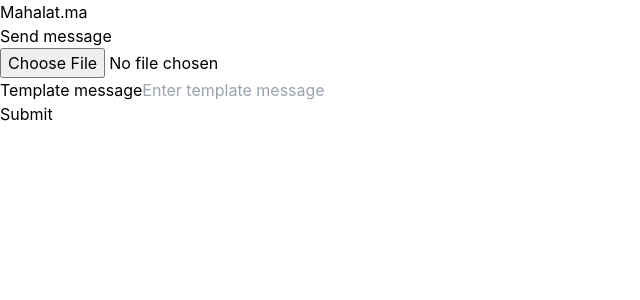
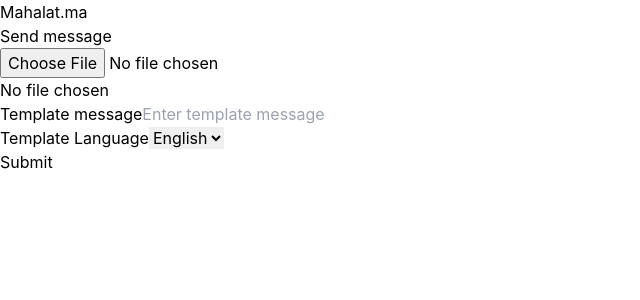
Before and after one commit to elbriniachraf/wpppAPi, a React (Create React App) app in the folder FrontEnd/: page / in a window 1280 px wide. Shown: the top 300 px of the page, without its empty margins (0-640 px from the left). Built offline with nearby package versions, Linux system fonts and the light colour scheme.

Commit message:
update file

```diff
--- a/FrontEnd/src/Component/WhatsAppApi/WhatsappApi.jsx
+++ b/FrontEnd/src/Component/WhatsAppApi/WhatsappApi.jsx
@@ -6,16 +6,16 @@ import swal from 'sweetalert';
 function WhatsappApi() {
   const [numbers, setNumbers] = useState([]);
   const [template, setTemplate] = useState('');
-  const [fileName, setFileName] = useState('');
+  const [languageCode, setLanguageCode] = useState('en_US'); // Default language is English
+  const [fileName, setFileName] = useState('No file chosen'); // State variable to store the file name
+  const [sending, setSending] = useState(false); // State variable to track sending status
 
-  const notify = () => swal(
-    {
-      title: 'Messages sent successfully.',
-      icon: 'success',
-      button: 'close',
-      className: 'alert',
-    }
-  );
+  const notify = () => swal({
+    title: 'Messages sent successfully.',
+    icon: 'success',
+    button: 'close',
+    className: 'alert',
+  });
 
   const header = {
     headers: {
@@ -25,18 +25,18 @@ function WhatsappApi() {
   };
 
   useEffect(() => {
-    console.log('Extracted numbers:', numbers); // Move this logging inside the useEffect hook
+    console.log('Extracted numbers:', numbers);
   }, [numbers]);
 
   const handleFileUpload = (e) => {
     const file = e.target.files[0];
+    setFileName(file.name); // Update the file name
     const reader = new FileReader();
 
     reader.onload = (event) => {
       const data = new Uint8Array(event.target.result);
       const workbook = XLSX.read(data, { type: 'array' });
 
-      // Assuming the numbers are in the first column of the first sheet
       const sheet = workbook.Sheets[workbook.SheetNames[0]];
       const range = XLSX.utils.decode_range(sheet['!ref']);
 
@@ -44,19 +44,16 @@ function WhatsappApi() {
       for (let i = range.s.r; i <= range.e.r; i++) {
         const cellAddress = XLSX.utils.encode_cell({ r: i, c: 0 });
         const cell = sheet[cellAddress];
-        if (cell && cell.t === 'n') { // Check if cell contains a number
+        if (cell && (cell.t === 's')) {
           extractedNumbers.push(cell.v);
         }
       }
 
-      setNumbers(extractedNumbers); // Set the extracted numbers
-      setFileName(file.name); // Set the file name
+      setNumbers(extractedNumbers);
     };
 
     reader.readAsArrayBuffer(file);
-
-    // Clear the input field to force triggering the onChange event
-    e.target.value = null;
+    e.target.value = null; // Clear the input field to force triggering the onChange event
   };
 
   const sendMessage = async () => {
@@ -65,16 +62,18 @@ function WhatsappApi() {
       return;
     }
 
+    setSending(true); // Start sending
+
     try {
       for (const number of numbers) {
         const message = {
           messaging_product: 'whatsapp',
-          to: `212${number}`,
+          to: number.slice(2,13),
           type: 'template',
           template: {
             name: template,
             language: {
-              code: 'en_US',
+              code: languageCode, // Use the selected language code
             },
           },
         };
@@ -89,9 +88,10 @@ function WhatsappApi() {
       }
       notify();
       console.log('Messages sent successfully.');
-
     } catch (error) {
       console.error('Error sending messages:', error);
+    } finally {
+      setSending(false); // Finish sending
     }
   };
 
@@ -100,16 +100,10 @@ function WhatsappApi() {
       <div className="lg:w-1/2">
         <div className="max-w-md mx-auto p-6 border">
           <h1 className="text-xl font-semibold mb-4">Send message</h1>
-          <input
-            type="file"
-            required
-            accept=".xlsx"
-            onChange={handleFileUpload}
-            className="text-white "
-          />
-          {fileName && (
-            <div className="text-sm text-blue-700 py-2 truncate">{fileName}</div>
-          )}
+          <input type="file" accept=".xlsx" onChange={handleFileUpload} className='text-white'/>
+          <div className="text-blue-700 py-2">
+            {fileName} {/* Display the file name */}
+          </div>
           <div className="flex flex-col">
             <label htmlFor="text" className="text-sm text-gray-500 py-2">
               Template message
@@ -119,17 +113,33 @@ function WhatsappApi() {
               type="text"
               id="text"
               name="text"
-              required
               placeholder="Enter template message"
-              className="border-b border-gray-300 py-4 focus:outline-none focus:border-black"
+              className="border-b border-gray-300 py-3 focus:outline-none focus:border-black"
             />
+          </div>
+          <div className="flex flex-col">
+            <label htmlFor="language" className="text-sm text-gray-500 py-2">
+              Template Language
+            </label>
+            <select
+              id="language"
+              name="language"
+              value={languageCode}
+              onChange={(e) => setLanguageCode(e.target.value)}
+              className="border border-gray-300 p-3 my-2 focus:outline-none focus:border-black"
+            >
+              <option value="en_US">English</option>
+              <option value="fr_FR">French</option>
+              <option value="ar_AR">Arabic</option>
+            </select>
           </div>
           <button
             type="button"
-            className="bg-black text-white py-2 px-4 w-full hover:bg-gray-800 transition-colors"
+            disabled={sending} // Disable the button while sending
+            className={`bg-black text-white py-2 px-4 w-full hover:bg-gray-800 transition-colors ${sending && 'opacity-50 cursor-not-allowed'}`}
             onClick={sendMessage}
           >
-            Submit
+            {sending ? 'Sending messages...' : 'Submit'}
           </button>
         </div>
       </div>
```
